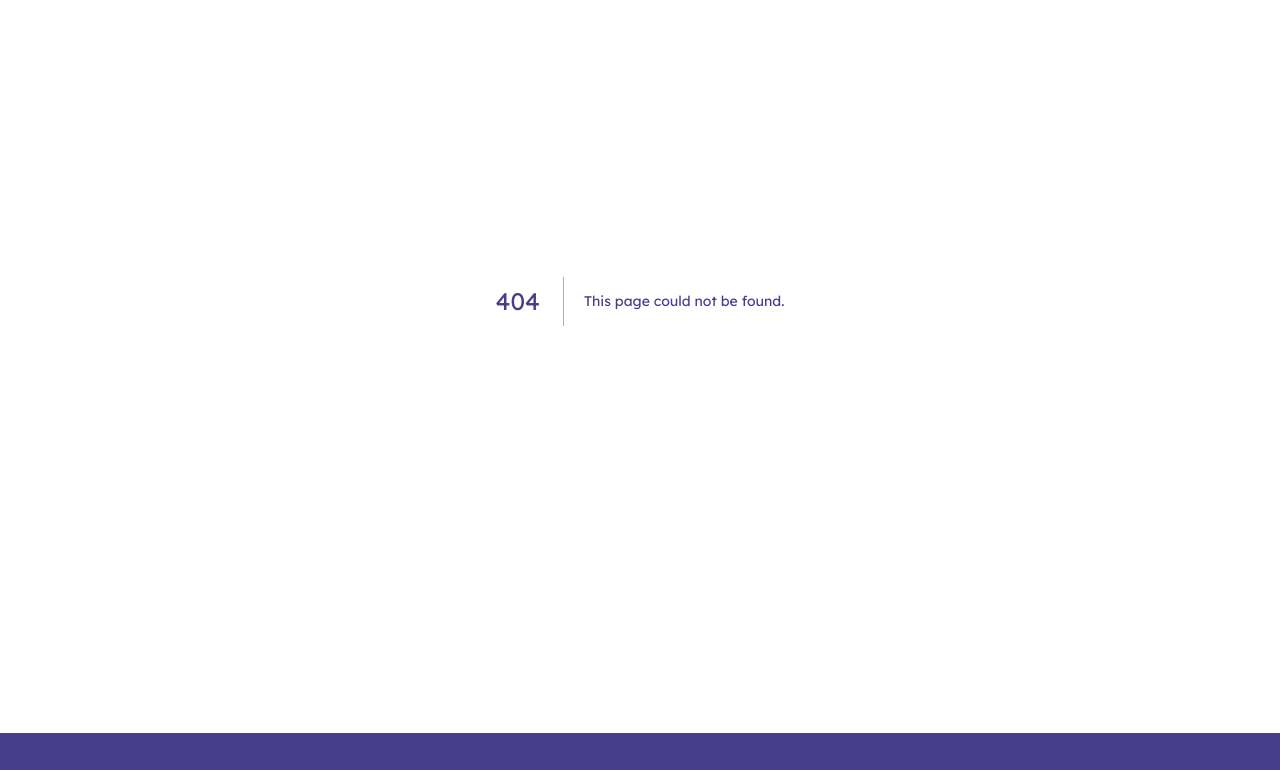
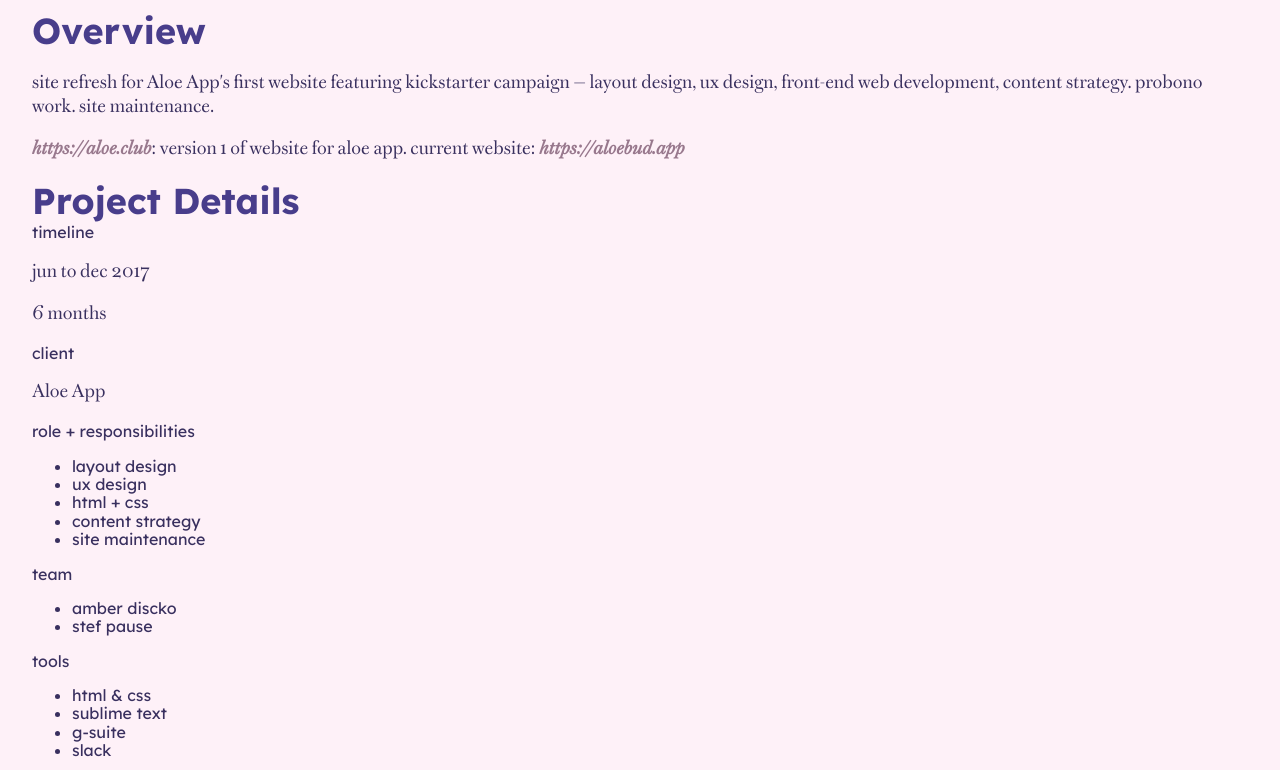
Before and after one commit to itsngansense/ngansequitur, a Next.js app: page /design/aloe in a window 1280 px wide. Before the commit this address had no page. Shown: the part 300-1070 px from the top of the page. Built offline with nearby package versions, Linux system fonts and the light colour scheme; a web font is replaced by a local one.

Commit message:
added projects for ten99 logo, lajc protest posters, and aloe selfcare app

```diff
--- /dev/null
+++ b/src/app/design/aloe/page.tsx
@@ -0,0 +1,62 @@
+// acc case study
+import Link from 'next/link'
+import Image from 'next/image'
+
+export default function caseStudy() {
+  return (
+    <article>
+      <header className="project-header">
+        <h1 className="project-title">Aloe Self Care</h1>
+        <p className="project-subtitle">Site refresh for Aloe Self-Care App Website v1</p>
+      </header>
+      <section className="project-summary">
+        <h2>Overview</h2>
+        <p>site refresh for Aloe App&apos;s first website featuring kickstarter campaign — layout design, ux design, front-end web development, content strategy. probono work. site maintenance.</p>
+        <p>
+          <a href="https://web.archive.org/web/20171110091400/https://aloe.club/">https://aloe.club</a>: version 1 of website for aloe app. current website: <a href="https://www.aloebud.app/">https://aloebud.app</a>
+        </p>
+      </section>
+      <section className="project-details">
+        <h2>Project Details</h2>
+      </section>
+
+      <aside>
+        <section>
+          <span>timeline</span>
+          <p>jun to dec 2017</p>
+          <p>6 months</p>
+        </section>
+        <section>
+          <span>client</span>
+          <p>Aloe App</p>
+        </section>
+        <section>
+          <span>role + responsibilities</span>
+          <ul>
+            <li>layout design</li>
+            <li>ux design</li>
+            <li>html + css</li>
+            <li>content strategy</li>
+            <li>site maintenance</li>
+          </ul>
+        </section>
+        <section>
+          <span>team</span>
+          <ul>
+            <li>amber discko</li>
+            <li>stef pause</li>
+          </ul>
+        </section>
+        <section>
+          <span>tools</span>
+          <ul>
+            <li>html & css</li>
+            <li>sublime text</li>
+            <li>g-suite</li>
+            <li>slack</li>
+          </ul>
+        </section>
+      </aside>
+    </article>
+  )
+}
```
Also changed, not shown: src/app/design/lajc-287g/page.tsx (added, +57 -0 lines), src/app/design/projects.json (+24 -0 lines), src/app/design/ten+99/page.tsx (added, +50 -0 lines).
